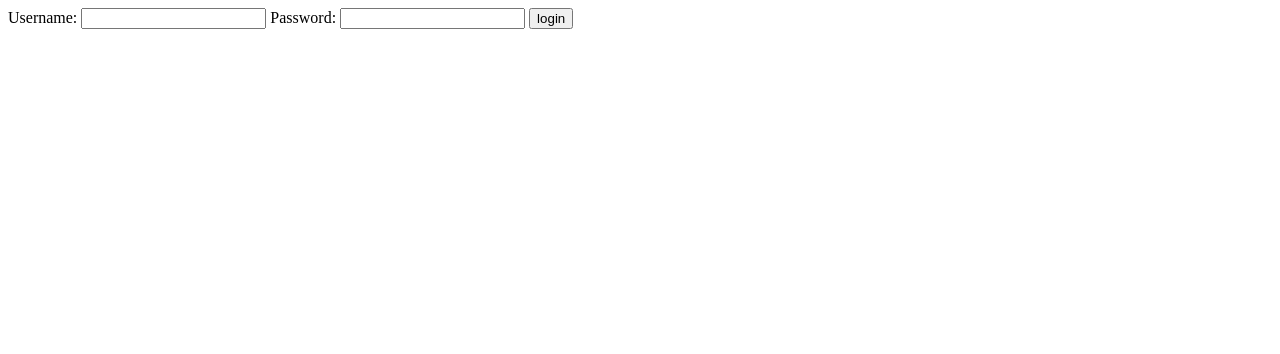
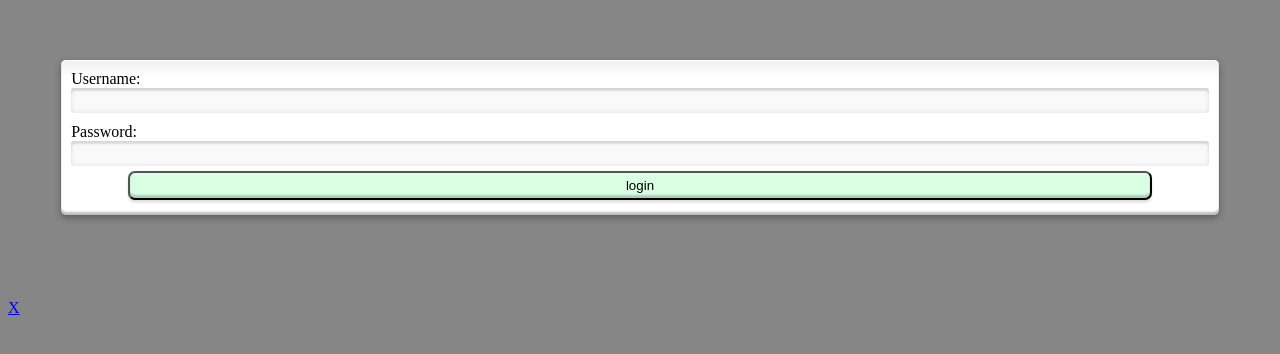
Before and after one commit to daddyStan/my_trainer, a Symfony app: template templates/security/login.html.twig in a window 1280 px wide. Shown: the top 354 px of the page. Run offline with Twig, Linux system fonts and the light colour scheme; the template is opened without the code that fills it, so the values that code supplies are empty; some libraries are stand-ins or nearby versions.

Commit message:
mtr-100720180329 css

```diff
--- a/config/services.yaml
+++ b/config/services.yaml
@@ -1,7 +1,7 @@
 # Put parameters here that don't need to change on each machine where the app is deployed
 # https://symfony.com/doc/current/best_practices/configuration.html#application-related-configuration
 parameters:
-    locale: 'en'
+    locale: 'ru'
 
 services:
     # default configuration for services in *this* file
--- a/public/css/main.css
+++ b/public/css/main.css
@@ -17,3 +17,52 @@
     display: grid;
 }
 a:active {color:#сссссс;initial-letter: normal}
+
+.auth {
+    /* Размер и положение */
+    width: 90%;
+    margin: 60px auto 30px;
+    padding: 10px;
+    position: relative; /* For the submit button positioning */
+
+    /* Styles */
+    box-shadow:
+            0 0 1px rgba(0, 0, 0, 0.3),
+            0 3px 7px rgba(0, 0, 0, 0.3),
+            inset 0 1px rgba(255,255,255,1),
+            inset 0 -3px 2px rgba(0,0,0,0.25);
+    border-radius: 5px;
+    background: linear-gradient(#eeefef, #ffffff 10%);
+}
+
+.auth input[type=text],
+.auth input[type=password] {
+    text-shadow: 0 1px 0 rgba(255,255,255,0.8);
+
+    /* Size and position */
+    width: 100%;
+    padding: 5px 0px;
+    /* Styles */
+    border: none; /* Remove the default border */
+    box-shadow:
+            inset 0 0 5px rgba(0,0,0,0.1),
+            inset 0 3px 2px rgba(0,0,0,0.1);
+    border-radius: 3px;
+    background: #f9f9f9;
+    color: #777;
+    transition: color 0.3s ease-out;
+}
+
+.auth input[type=text] {
+    margin-bottom: 10px;
+}
+
+.auth .submit {
+    margin: 5px 5%;
+    box-shadow: 0 0 2px rgba(0,0,0,0.1), 0 3px 2px rgba(0,0,0,0.1), inset 0 -3px 2px rgba(0,0,0,0.2);
+    width: 90%;
+    padding: 5px;
+    background: #d9ffe3;
+    cursor: pointer;
+    border-radius: 7px;
+}
--- a/src/Entity/Exercise.php
+++ b/src/Entity/Exercise.php
@@ -89,7 +89,7 @@ class Exercise
     {
         if (!$this->sets->contains($set)) {
             $this->sets[] = $set;
-            $set->setSet($this);
+            $set->setExerciseId($this);
         }
 
         return $this;
@@ -100,8 +100,8 @@ class Exercise
         if ($this->sets->contains($set)) {
             $this->sets->removeElement($set);
             // set the owning side to null (unless already changed)
-            if ($set->getSet() === $this) {
-                $set->setSet(null);
+            if ($set->getExerciseId() === $this) {
+                $set->setExerciseId(null);
             }
         }
 
--- a/src/Entity/Training.php
+++ b/src/Entity/Training.php
@@ -88,7 +88,7 @@ class Training
     {
         if (!$this->exercises->contains($exercise)) {
             $this->exercises[] = $exercise;
-            $exercise->setExercise($this);
+            $exercise->setTrainingId($this);
         }
 
         return $this;
@@ -99,8 +99,8 @@ class Training
         if ($this->exercises->contains($exercise)) {
             $this->exercises->removeElement($exercise);
             // set the owning side to null (unless already changed)
-            if ($exercise->getExercise() === $this) {
-                $exercise->setExercise(null);
+            if ($exercise->getTrainingId() === $this) {
+                $exercise->setTrainingId(null);
             }
         }
 
--- a/src/Resources/config/doctrine/Exercise.orm.yml
+++ b/src/Resources/config/doctrine/Exercise.orm.yml
@@ -26,4 +26,4 @@ App\Entity\Exercise:
     oneToMany:
         sets:
           targetEntity: App\Entity\Set
-          mappedBy: set
+          mappedBy: exercise_id
--- a/src/Resources/config/doctrine/Training.orm.yml
+++ b/src/Resources/config/doctrine/Training.orm.yml
@@ -20,4 +20,4 @@ App\Entity\Training:
     oneToMany:
         exercises:
           targetEntity: App\Entity\Exercise
-          mappedBy: exercise
+          mappedBy: training_id
--- a/templates/base.html.twig
+++ b/templates/base.html.twig
@@ -2,13 +2,19 @@
 <html>
     <head>
         <meta charset="UTF-8">
-        <title>{% block title %}Welcome!{% endblock %}</title>
+        {#<meta name="viewport" content="width=device-width, initial-scale=1">#}
+        <meta name="viewport" content="initial-scale=1, maximum-scale=1">
+        <title>{% block title %}MyTrainer{% endblock %}</title>
         {% block stylesheets %}
             <link href="{{ asset('css/main.css') }}" rel="stylesheet" />
         {% endblock %}
     </head>
-    <body>
+    <body style="background: #868686">
         {% block body %}{% endblock %}
         {% block javascripts %}{% endblock %}
+    <br/>
+    <br/>
+    <br/>
+    <a href="http://localhost{{ path('logout') }}">X</a>
     </body>
 </html>
--- a/templates/security/login.html.twig
+++ b/templates/security/login.html.twig
@@ -1,15 +1,18 @@
 {# templates/security/login.html.twig #}
 {# ... you will probably extend your base template, like base.html.twig #}
+{% extends 'base.html.twig' %}
+
+{% block body %}
 
     {% if error %}
         <div>{{ error.messageKey|trans(error.messageData, 'security') }}</div>
     {% endif %}
 
-<form action="{{ path('login') }}" method="post">
-    <label for="username">Username:</label>
+    <form action="{{ path('login') }}" method="post" class="auth">
+        <label for="username">{% trans %}Username{% endtrans %}:</label>
         <input type="text" id="username" name="_username" value="{{ last_username }}" />
 
-    <label for="password">Password:</label>
+        <label for="password">{% trans %}Password{% endtrans %}:</label>
         <input type="password" id="password" name="_password" />
 
         {#
@@ -18,5 +21,7 @@
             <input type="hidden" name="_target_path" value="/account" />
         #}
 
-    <button type="submit">login</button>
+        <button class="submit" type="submit">{% trans %}login{% endtrans %}</button>
     </form>
+
+{% endblock %}
--- a/templates/training/index.html.twig
+++ b/templates/training/index.html.twig
@@ -8,7 +8,7 @@
 </style>
 
 <div class="example-wrapper">
-    <h1>TRAININGS</h1>
+    <h1>{% trans %}Trainings{% endtrans %}</h1>
 
     Founded: {{ trainingsCount }}<br/>
 
```
Also changed, not shown: translations/messages.ru.yaml (added, +7 -0 lines). Lines whose indentation alone changed are shown as unchanged.
